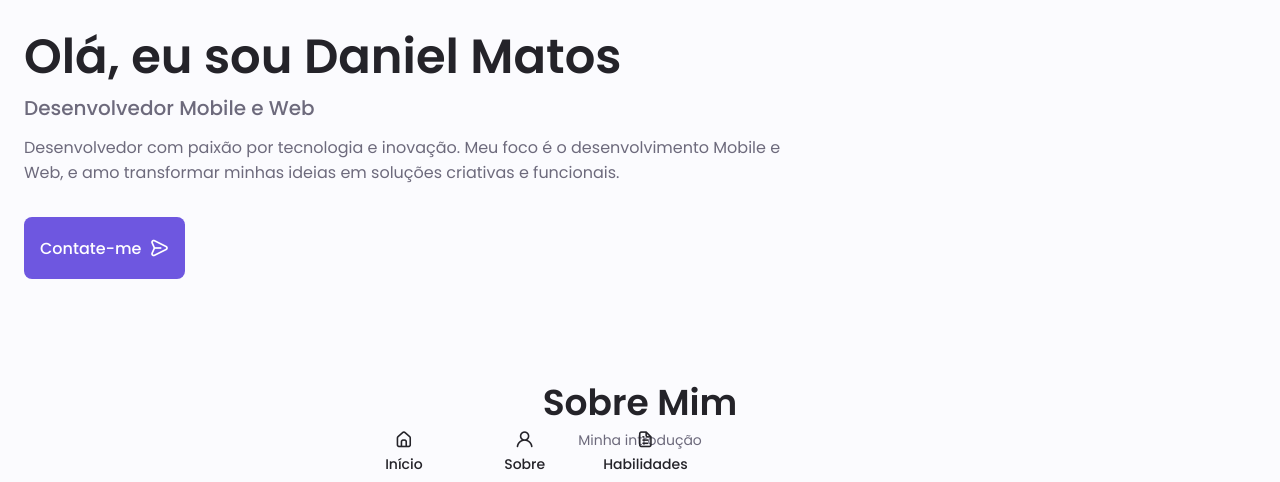
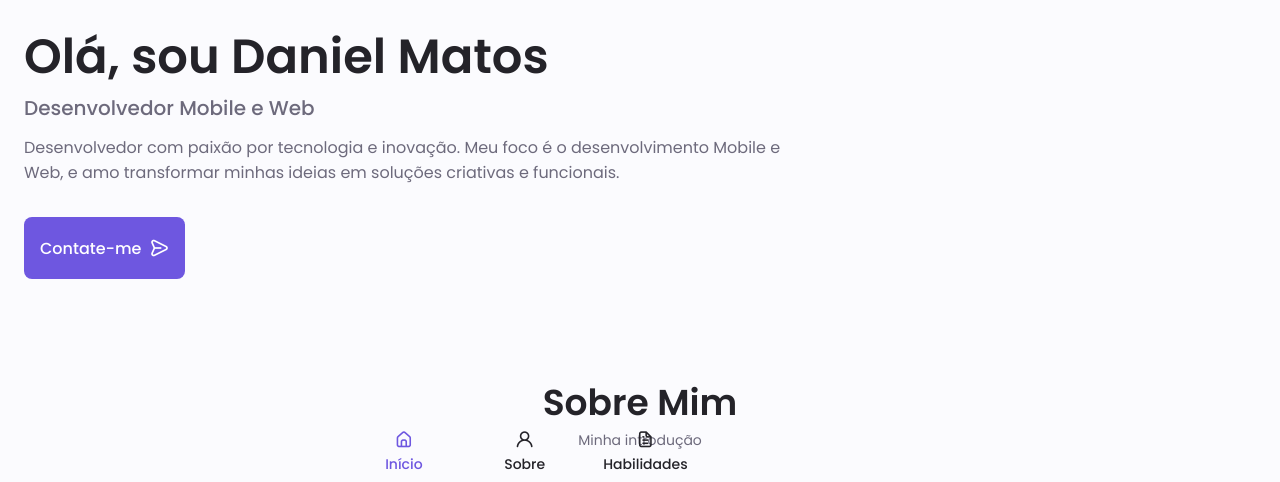
Before and after one commit to Danielmtdc16/Portfolio, a plain HTML site: page index.html in a window 1280 px wide. Shown: the part 285-767 px from the top of the page. Drawn offline with nearby package versions, Linux system fonts and the light colour scheme.

Commit message:
Adicionando interatividade para seguir o scroll e corrigindo ids errados.

```diff
--- a/assets/css/style.css
+++ b/assets/css/style.css
@@ -236,7 +236,9 @@ img {
 }
 
 /* Active link */
-
+.active-link {
+  color: var(--first-color);
+}
 
 /* Change background header */
 
--- a/assets/js/main.js
+++ b/assets/js/main.js
@@ -107,11 +107,25 @@
     },
 });
 
-/*==================== TESTIMONIAL ====================*/
+/*==================== SCROLL SECTIONS ACTIVE LINK ====================*/
+const sections = document.querySelectorAll('section[id]')
 
+function scrollActive(){
+    const scrollY = window.pageYOffset
 
-/*==================== SCROLL SECTIONS ACTIVE LINK ====================*/
+    sections.forEach(current =>{
+        const sectionHeight = current.offsetHeight
+        const sectionTop = current.offsetTop - 50;
+        sectionId = current.getAttribute('id')
 
+        if(scrollY > sectionTop && scrollY <= sectionTop + sectionHeight){
+            document.querySelector('.nav__menu a[href*=' + sectionId + ']').classList.add('active-link')
+        }else{
+            document.querySelector('.nav__menu a[href*=' + sectionId + ']').classList.remove('active-link')
+        }
+    })
+}
+window.addEventListener('scroll', scrollActive)
 
 /*==================== CHANGE BACKGROUND HEADER ====================*/
 
--- a/index.html
+++ b/index.html
@@ -18,7 +18,7 @@
             <div class="nav__menu" id="nav-menu">
                 <ul class="nav__list grid">
                     <li class="nav__item">
-                        <a href="#inicio" class="nav__link">
+                        <a href="#inicio" class="nav__link active-link">
                             <i class="uil uil-estate nav__icon"></i> Início
                         </a>
                     </li>
@@ -100,7 +100,7 @@
                     </div>
 
                     <div class="home__data">
-                        <h1 class="home__title">Olá, eu sou Daniel Matos</h1>
+                        <h1 class="home__title">Olá, sou Daniel Matos</h1>
                         <h3 class="home__subtitle">Desenvolvedor Mobile e Web</h3>
                         <p class="home__description">Desenvolvedor com paixão por tecnologia e inovação. Meu foco é o desenvolvimento Mobile e Web, e amo transformar minhas ideias em soluções criativas e funcionais.</p>
                         <a href="#contact" class="button button--flex">
@@ -150,7 +150,7 @@
             </div>
         </section>
 
-        <section class="skills section" id="skills">
+        <section class="skills section" id="habilidades">
             <h2 class="section__title">Habilidades</h2>
             <span class="section__subtitle">Meu nível técnico</span>
 
```
